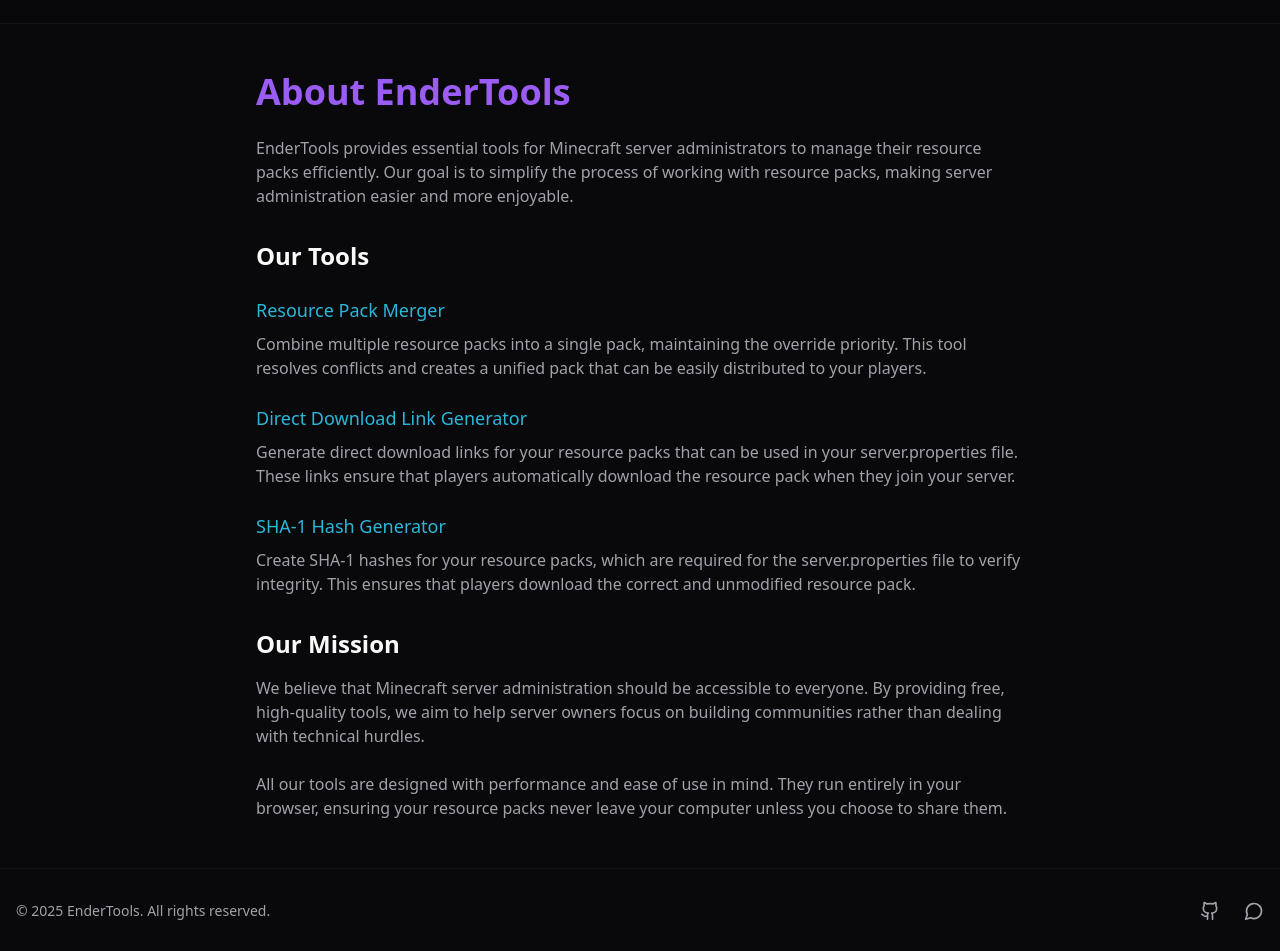
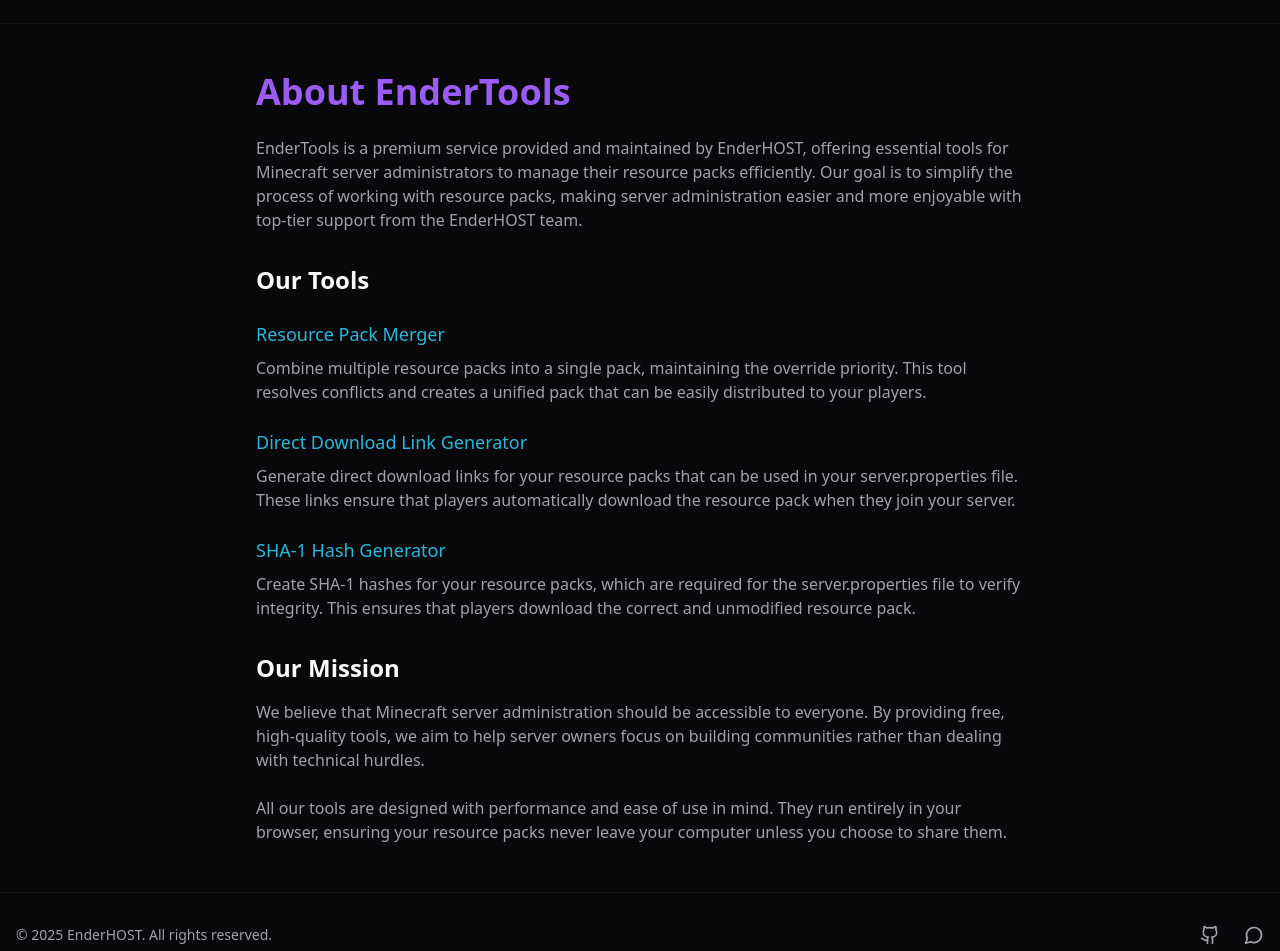
Before and after one commit to yukiokun02/endertools, a React (Vite) app: page /about in a window 1280 px wide. Shown: the part 41-992 px from the top of the page. Built offline with nearby package versions, Linux system fonts and the light colour scheme.

Commit message:
Update footer and about page
Update footer and about page to reflect EnderHOST branding and service information.

```diff
--- a/src/components/Footer.tsx
+++ b/src/components/Footer.tsx
@@ -11,7 +11,7 @@ const Footer = () => {
         <div className="flex flex-col md:flex-row justify-between items-center">
           <div className="mb-4 md:mb-0">
             <p className="text-muted-foreground text-sm">
-              © {currentYear} EnderTools. All rights reserved.
+              © {currentYear} EnderHOST. All rights reserved.
             </p>
           </div>
 
--- a/src/pages/About.tsx
+++ b/src/pages/About.tsx
@@ -1,4 +1,3 @@
-
 import Navbar from "@/components/Navbar";
 import Footer from "@/components/Footer";
 
@@ -13,8 +12,10 @@ const About = () => {
 
           <div className="prose prose-invert max-w-none">
             <p className="text-muted-foreground mb-6">
-              EnderTools provides essential tools for Minecraft server administrators to manage their resource packs efficiently.
-              Our goal is to simplify the process of working with resource packs, making server administration easier and more enjoyable.
+              EnderTools is a premium service provided and maintained by EnderHOST,
+              offering essential tools for Minecraft server administrators to manage their resource packs efficiently.
+              Our goal is to simplify the process of working with resource packs, making server administration
+              easier and more enjoyable with top-tier support from the EnderHOST team.
             </p>
 
             <h2 className="text-xl md:text-2xl font-semibold mt-8 mb-4">Our Tools</h2>
```
